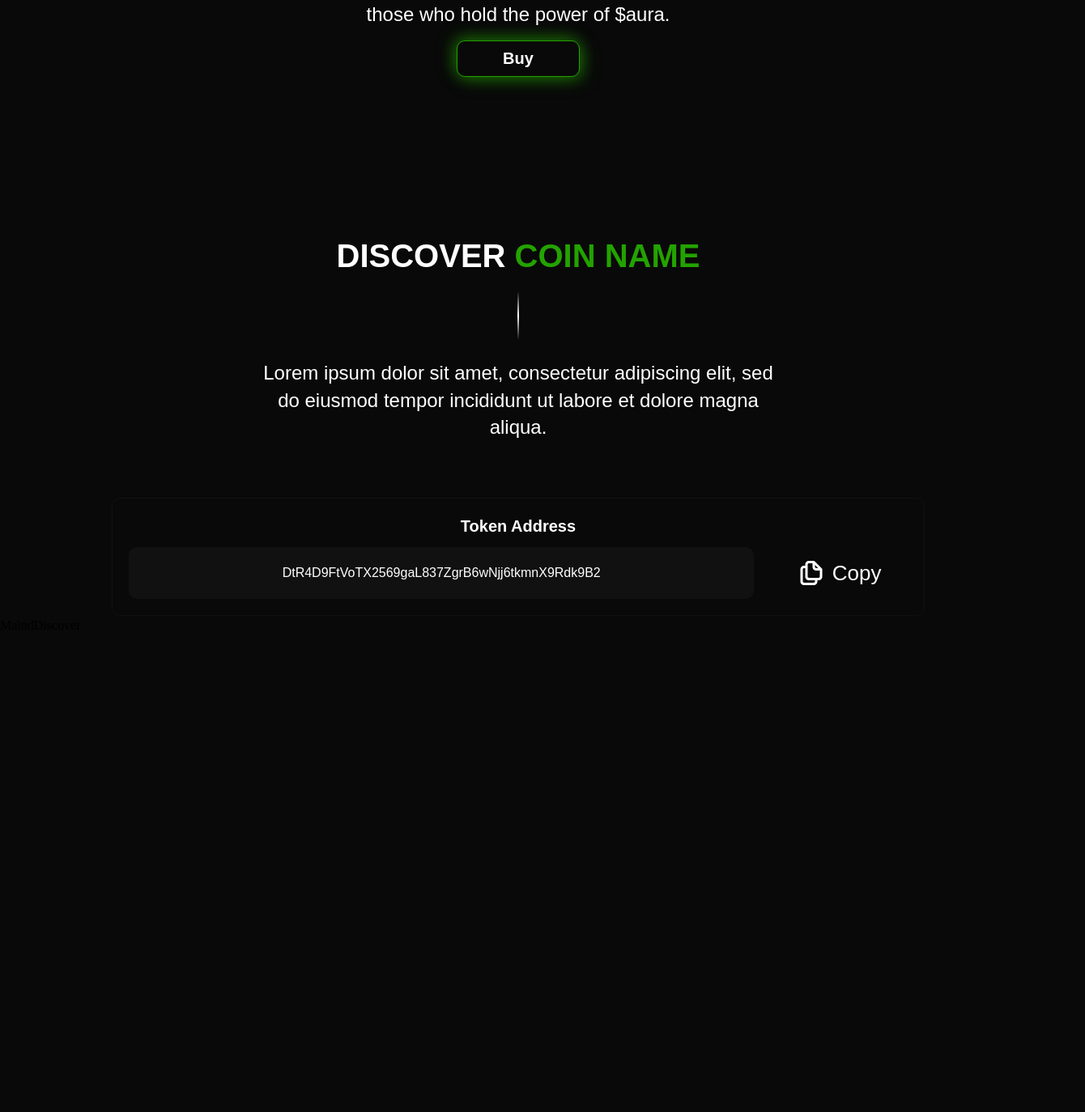
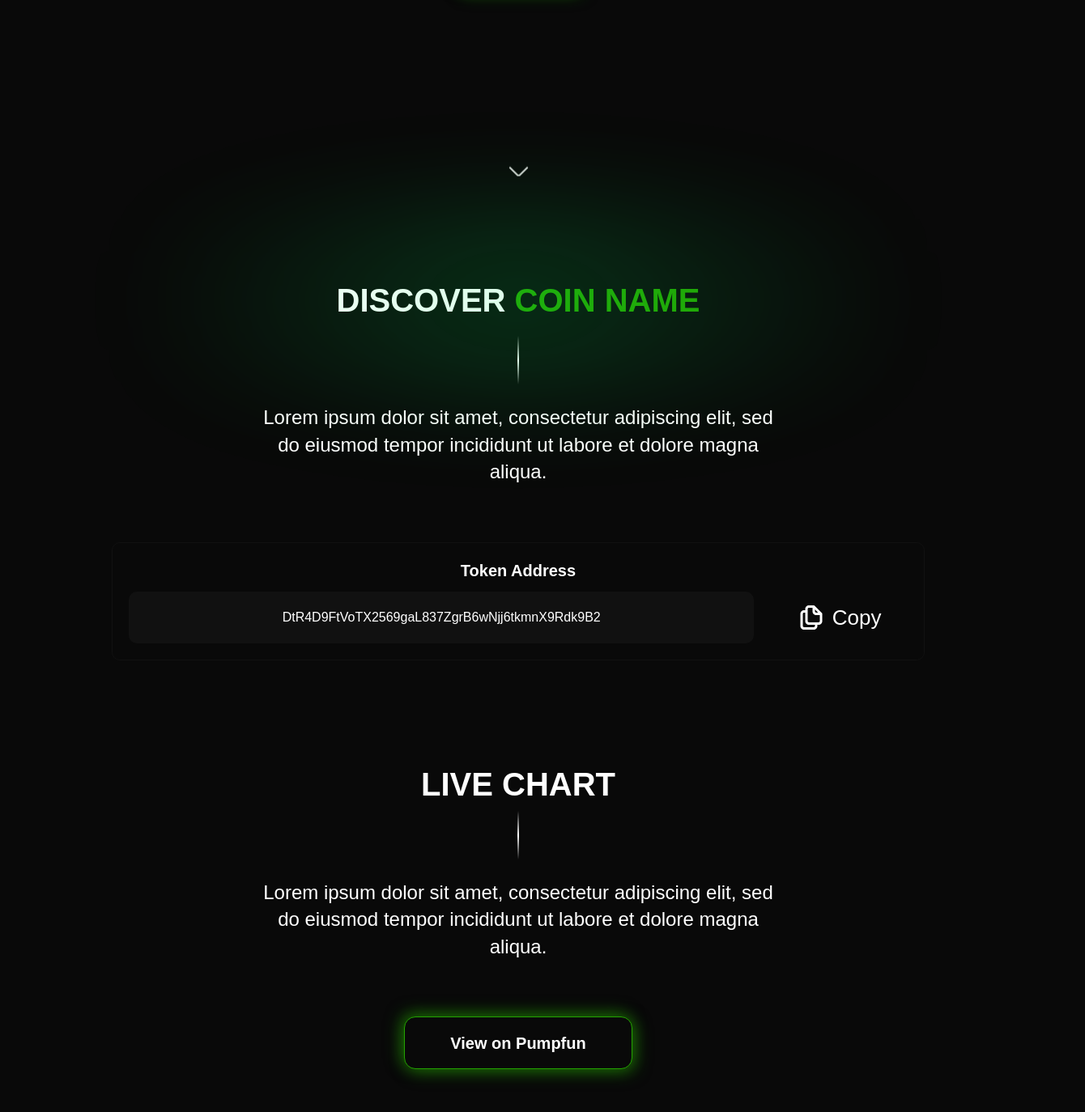
Before and after one commit to AndriiSmolinskyi/token-cr-template, a React (Vite) app: page / in a window 1280 px wide. Shown: the part 418-1792 px from the top of the page at 81% size, 1340 px wide, since content can reach past the window. Before the commit the page ends 1203 px from the top, so only its background shows below. Built offline with nearby package versions, Linux system fonts and the light colour scheme.

Commit message:
feat:LiveChart section + pulse & arrow animation

```diff
--- a/src/assets/icons/index.ts
+++ b/src/assets/icons/index.ts
@@ -10,7 +10,9 @@ export {
 export {
 	default as PumpFun,
 } from './pumpfun.svg?react'
-
 export {
 	default as Copy,
 } from './copy.svg?react'
+export {
+	default as Arrow,
+} from './arrow.svg?react'
--- a/src/modules/token/components/discoer.component.tsx
+++ b/src/modules/token/components/discoer.component.tsx
@@ -1,4 +1,7 @@
 import React from 'react'
+import {
+	useState,
+} from 'react'
 import * as styles from './discoer.style'
 import {
 	Line,
@@ -8,6 +11,11 @@ import {
 	Copy,
 } from '../../../assets/icons'
 export const Discover: React.FC = () => {
+	const [token,] = useState('DtR4D9FtVoTX2569gaL837ZgrB6wNjj6tkmnX9Rdk9B2',)
+	const handleCopy = ():void => {
+		navigator.clipboard.writeText(token,)
+	}
+
 	return (
 		<div className={styles.discoverWrapper}>
 			<div className={styles.main}>
@@ -32,11 +40,11 @@ export const Discover: React.FC = () => {
 								type='text'
 								id='fname'
 								name='fname'
-								defaultValue='DtR4D9FtVoTX2569gaL837ZgrB6wNjj6tkmnX9Rdk9B2'
+								value={token}
 								readOnly
 							/>
 						</div>
-						<button className={styles.copy}>
+						<button onClick={handleCopy} className={styles.copy}>
 							<Copy width={36} height={36}/>
 							<span>Copy</span>
 						</button>
--- a/src/modules/token/components/discoer.style.ts
+++ b/src/modules/token/components/discoer.style.ts
@@ -1,11 +1,16 @@
 import {
-	css,
+	css,keyframes,
 } from '@emotion/css'
 import {
 	orbitronRegular, orbitronSemibold,orbitronMax,orbitronMedium,
 } from '../../../shared/styles'
-
+export const pulse = keyframes`
+  0% { opacity: 0.7; }
+  50% { opacity: 0.5; }
+  100% { opacity: 0.7; }
+`
 export const discoverWrapper = css`
+	margin-top: 55px;
   position: relative;
   min-height: 300px;
   padding: 0 20px;
@@ -34,18 +39,22 @@ export const tittle = css`
 		 text-transform: uppercase;
 		${orbitronSemibold(40,)}
 	}
+	  &::before {
+    content: "";
+    position: absolute;
+    inset: -100px;
+    background: radial-gradient(circle, rgba(0, 255, 100, 0.25) 0%, transparent 70%);
+    filter: blur(60px);
+    opacity: 0.3;
+    animation: ${pulse} 2s linear infinite;
+    border-radius: 50%;
+  }
+
 `
 export const tittleSpan = css`
 	${orbitronSemibold(40,)}
   color: var(--white);
   text-transform: uppercase;
-`
-
-export const line = css`
-	width: 2px;
-  height: 60px;
-  margin: 0 auto;
-  background: linear-gradient(to bottom, transparent, #fff, transparent);
 `
 
 export const text = css`
@@ -58,15 +67,32 @@ export const text = css`
   }
 
 `
+
 export const inputWrapper = css`
-	position: relative;
+  position: relative;
   overflow: hidden;
   padding: 20px;
   border-radius: 10px;
   border: 1px solid #111;
   max-width: 1004px;
   margin: 0 auto;
+
+  &::before {
+    content: "";
+    position: absolute;
+    inset: 0;
+    background: radial-gradient(circle, rgba(0,255,100,0.25) 0%, transparent 110%);
+    opacity: 0;
+    transition: opacity 0.5s ease;
+    pointer-events: none;
+  }
+
+  &:hover:before {
+    opacity: 1;
+  }
+
 `
+
 export const label = css`
 	${orbitronMax(20,)}
 	color: var(--white);
@@ -100,9 +126,7 @@ export const input = css`
 	background: #111;
 
 `
-export const img = css`
 
-`
 export const copy = css`
 	${orbitronMedium(26,)}
   border-radius: 10px;
--- /dev/null
+++ b/src/modules/token/components/liveChart.component.tsx
@@ -0,0 +1,38 @@
+import React from 'react'
+import {
+	Line,
+} from './line.component'
+import {
+	Button, ButtonType, Color, Size,
+} from '../../../shared/components'
+
+import * as styles from './liveChart.style'
+export const LiveChart:React.FC = () => {
+	return (
+		<div className={styles.LiveChartWrapper}>
+			<div className={styles.container}>
+				<div className={styles.title}>
+					<h2>LIVE CHART</h2>
+				</div>
+				<Line/>
+				<div className={styles.description}>
+					<p>
+      Lorem ipsum dolor sit amet, consectetur adipiscing elit, sed do eiusmod
+      tempor incididunt ut labore et dolore magna aliqua.
+					</p>
+				</div>
+				<div className={styles.view}>
+					<Button <ButtonType.TEXT>
+						additionalProps={{
+							btnType:  ButtonType.TEXT,
+							text:     'View on Pumpfun',
+							size:     Size.LARGE,
+							color:   Color.MAIN_COLOR,
+						}}
+					/>
+				</div>
+			</div>
+
+		</div>
+	)
+}
--- /dev/null
+++ b/src/modules/token/components/liveChart.style.ts
@@ -0,0 +1,40 @@
+import {
+	css,
+} from '@emotion/css'
+import {
+	orbitronRegular,
+} from '../../../shared/styles'
+
+export const LiveChartWrapper = css`
+	margin: 145px 0 160px;
+  text-align: center;
+`
+export const container = css`
+  max-width: 1200px;
+  width: 100%;
+  margin: 0 auto;
+  padding: 0 20px;
+`
+export const title = css`
+	margin-bottom: 24px;
+
+
+		h2{
+		font-weight: 600;
+		font-size: 40px;
+
+	}
+`
+
+export const description = css`
+ padding: 24px 0 70px;
+  max-width: 630px;
+  margin: 0 auto;
+  p{
+  	${orbitronRegular(24,)}
+  }
+`
+export const view = css`
+	display: flex;
+	justify-content: center;
+`
--- a/src/modules/token/components/main.component.tsx
+++ b/src/modules/token/components/main.component.tsx
@@ -2,6 +2,9 @@ import React from 'react'
 import {
 	Button, ButtonType, Color, Size,
 } from '../../../shared/components'
+import {
+	Arrow,
+} from '../../../assets/icons'
 import * as styles from './main.style'
 
 export const Main:React.FC = () => {
@@ -31,6 +34,9 @@ export const Main:React.FC = () => {
 					/>
 				</div>
 			</div>
+			<div className={styles.arrow}>
+				<Arrow/>
+			</div>
 		</div>
 	)
 }
--- a/src/modules/token/components/main.style.ts
+++ b/src/modules/token/components/main.style.ts
@@ -1,10 +1,18 @@
 import {
-	css,
+	css, keyframes,
 } from '@emotion/css'
 import {
 	orbitronMax, orbitronSemibold,
 } from '../../../shared/styles'
-
+export const pulse = keyframes`
+  0% { opacity: 0.7; }
+  50% { opacity: 0.5; }
+  100% { opacity: 0.7; }
+`
+export const bounce = keyframes`
+  0%, 100% { transform: translateY(0); opacity: 1; }
+  50% { transform: translateY(20px); opacity: 0.8; }
+`
 export const main = css`
 	min-height: 80vh;
   display: flex;
@@ -22,10 +30,23 @@ export const mainTitle = css`
  position: relative;
   text-align: center;
 `
+
 export const title = css`
-	${orbitronMax(48,)}
-	color: var(--green);
+  ${orbitronMax(48,)}
+  color: var(--green);
+
+  &::before {
+    content: "";
+    position: absolute;
+    inset: -100px;
+    background: radial-gradient(circle, rgba(0, 255, 100, 0.25) 0%, transparent 70%);
+    filter: blur(60px);
+    opacity: 0.3;
+    animation: ${pulse} 2s linear infinite;
+    border-radius: 50%;
+  }
 `
+
 export const info = css`
 	color: var(--white);
 	${orbitronSemibold(35,)}
@@ -45,3 +66,10 @@ export const buy = css`
 	display: flex;
 	justify-content: center;
 `
+export const arrow = css`
+  position: relative;
+  margin-top: 200px;
+  display: flex;
+  justify-content: center;
+  animation: ${bounce} 1s infinite ease-in-out;
+`
--- a/src/modules/token/token.component.tsx
+++ b/src/modules/token/token.component.tsx
@@ -2,6 +2,9 @@ import React from 'react'
 import {
 	Header,
 } from './components/header.component'
+import {
+	LiveChart,
+} from './components/liveChart.component'
 
 import {
 	Main,
@@ -18,9 +21,10 @@ export const App: React.FC = () => {
 			<Header />
 			<Main />
 			<Discover />
+			<LiveChart/>
 			<div className={styles.body}>
 
-			MaindDiscover</div>
+			MaindDiscoverLiveChart</div>
 		</div>
 	)
 }
```
Also changed, not shown: src/assets/icons/arrow.svg (added).
